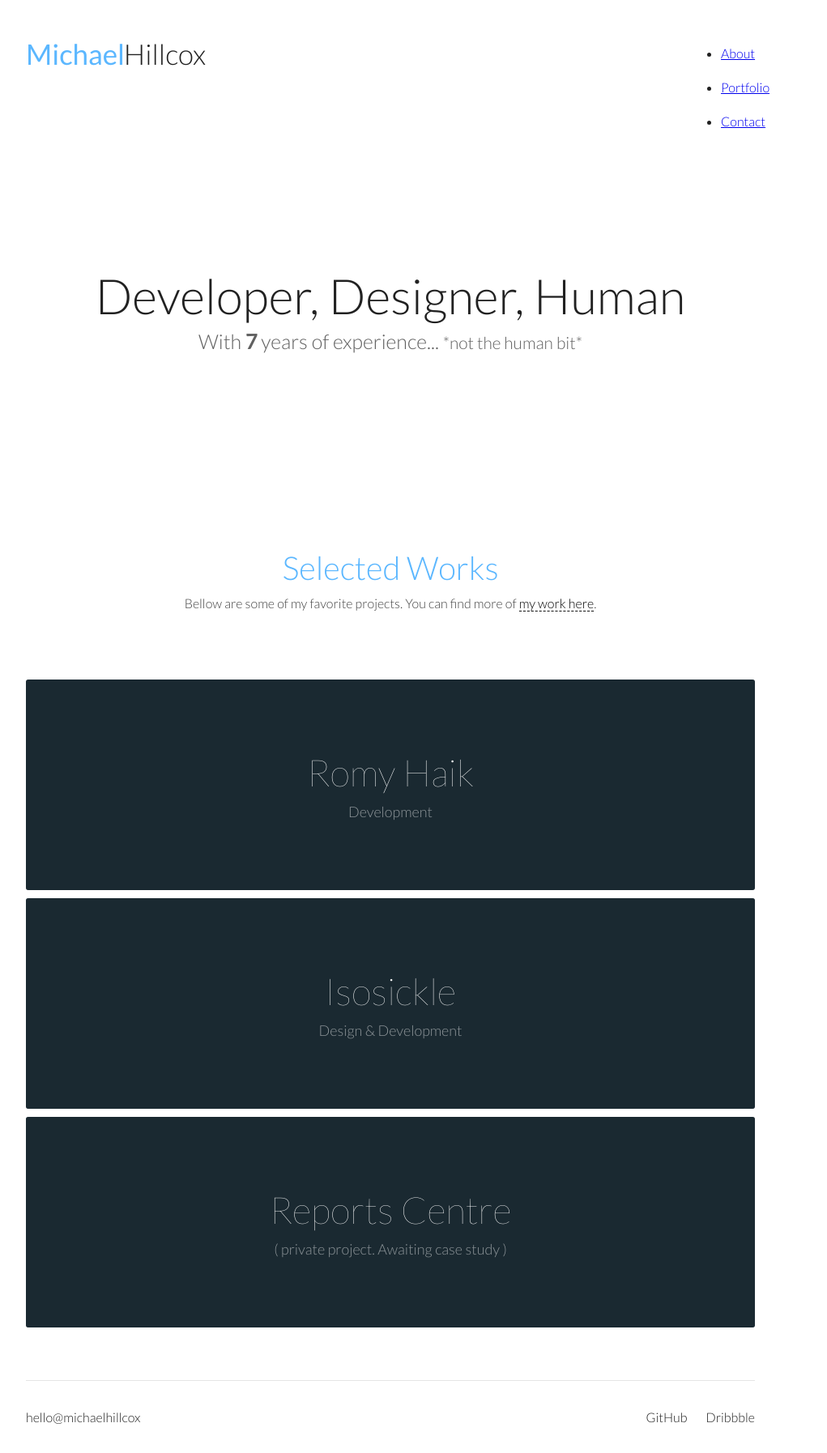
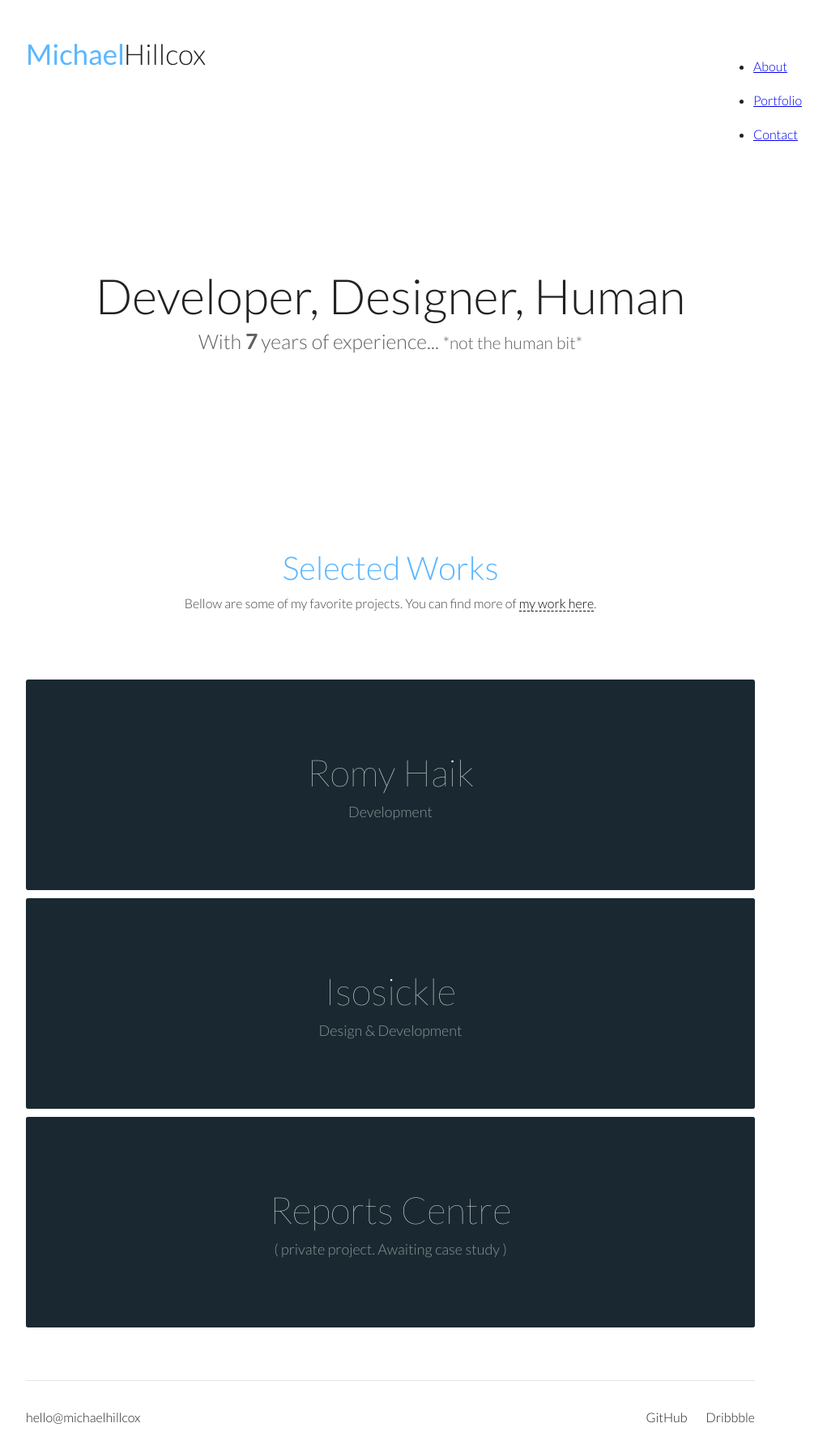
Before and after one commit to MichaelHillcox/Michael, a Jekyll site: the page built from index.html, in a window 1280 px wide. Shown: the whole page at 81% size, without its empty margins (158-1179 px from the left). Built offline with Jekyll 4.4.1, drawn with Linux system fonts in a browser that asks for light colours.

Commit message:
Stupid mistake.

```diff
--- a/assets/master.scss
+++ b/assets/master.scss
@@ -25,11 +25,6 @@ body, html {
     max-width: 900px;
     width: 95%;
     margin: 0 auto;
-}
-
-ul, li {
-    margin: 0;
-    padding: 0;
 }
 
 header#header {
```
